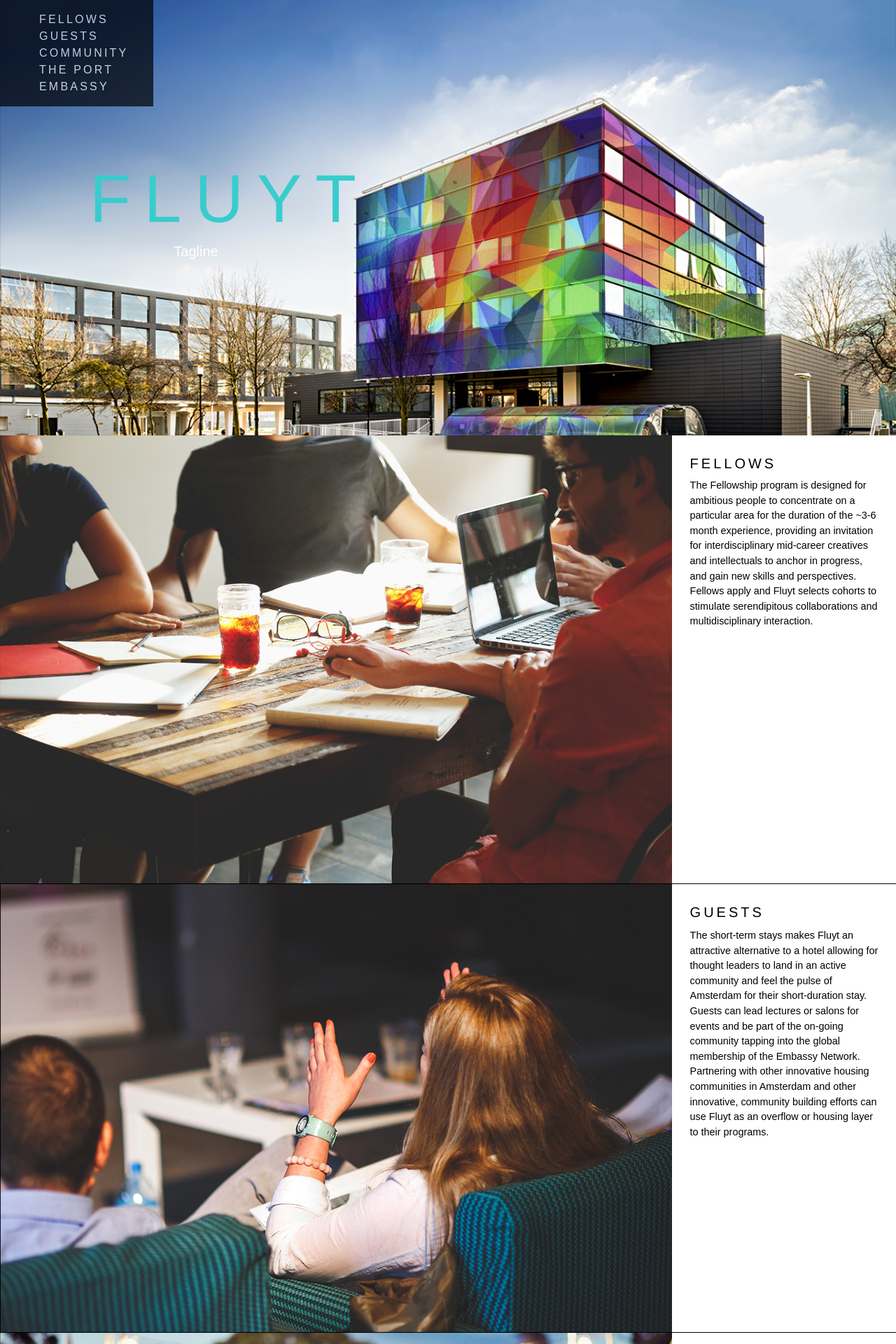
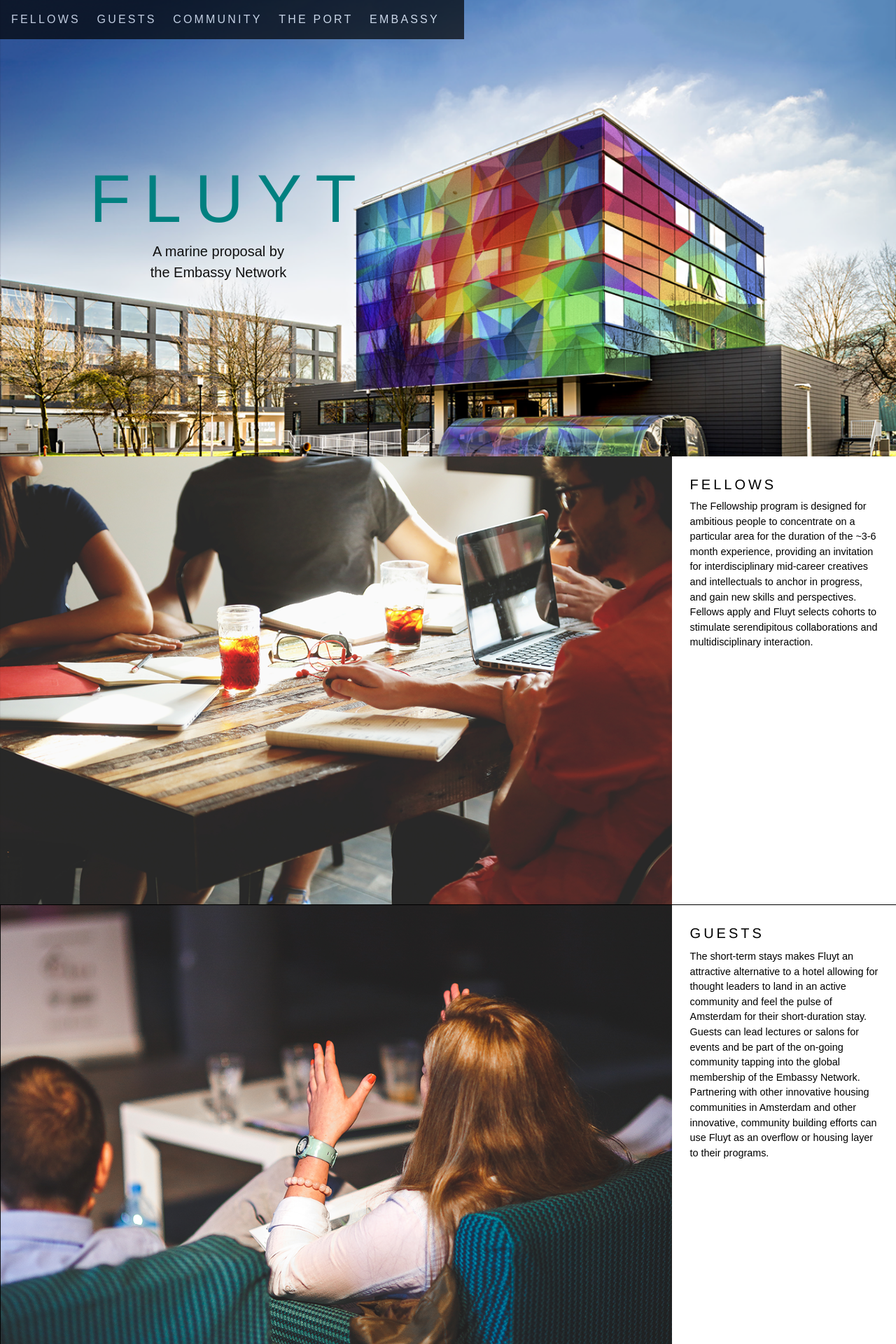
Before and after one commit to embassynetwork/fluyt.co, a Jekyll site: the page built from index.html, in a window 1280 px wide. Shown: the top 1920 px of the page at 70% size. Built offline with Jekyll 4.4.1, drawn with Linux system fonts in a browser that asks for light colours; nearby versions of some CDN libraries; a script that is not in the unit is left out.

Commit message:
change design first image

```diff
--- a/css/main.css
+++ b/css/main.css
@@ -57,7 +57,12 @@
 }
 
 .fluyt_teal {
-	color: rgb(57,204,204);
+	color: #008080;
+}
+
+.fluyt_teal_light {
+	color: #00e2e2;
+	opacity: 80%;
 }
 
 .footer-text {
--- a/index.html
+++ b/index.html
@@ -2,20 +2,28 @@
 layout: main
 ---
 
-<div class="fixed top-0 p2 white bg-transparant">
+<!-- <div class="fixed top-0 p2 white bg-transparant">
   <ul style="list-style: none;">
     <li><span class="caps nav" style="padding-right:1.5vw;"><a href="/#fellows">Fellows</a></span></li>
     <li><span class="caps nav" style="padding-right:1.5vw;"><a href="/#guests">Guests</a></span></li>
     <li><span class="caps nav" style="padding-right:1.5vw;"><a href="/#community">Community</a></span></li>
     <li><span class="caps nav" style="padding-right:1.5vw;"><a href="/#theport">The Port</a></span></li>
     <li><span class="caps nav" style="padding-right:1.5vw;"><a href="/#embassy">Embassy</a></span></li>
+</div> -->
+
+<div class="fixed top-0 left-0 p2 white bg-transparant">
+  <span class="caps nav" style="padding-right:1.5vw;"><a href="/#fellows">Fellows</a></span>
+  <span class="caps nav" style="padding-right:1.5vw;"><a href="/#guests">Guests</a></span>
+  <span class="caps nav" style="padding-right:1.5vw;"><a href="/#community">Community</a></span>
+  <span class="caps nav" style="padding-right:1.5vw;"><a href="/#theport">The Port</a></span>
+  <span class="caps nav" style="padding-right:1.5vw;"><a href="/#embassy">Embassy</a></span>
 </div>
 
 <header class="center px3 py3 white bg-black bg-cover bg-center">
   <div class="big_image clearfix">
     <div class="left">
-     <h1 class="h0-responsive caps mt12 mb0 regular fluyt_teal">Fluyt</h1>
-      <p class="h3">Tagline</p>
+     <h1 class="h0-responsive caps mt12 mb0 left-align regular fluyt_teal">Fluyt</h1>
+      <p class="h3 black ml4">A marine proposal by <br /> the Embassy Network</p>
       </div>
   </div>
 </header>
```
